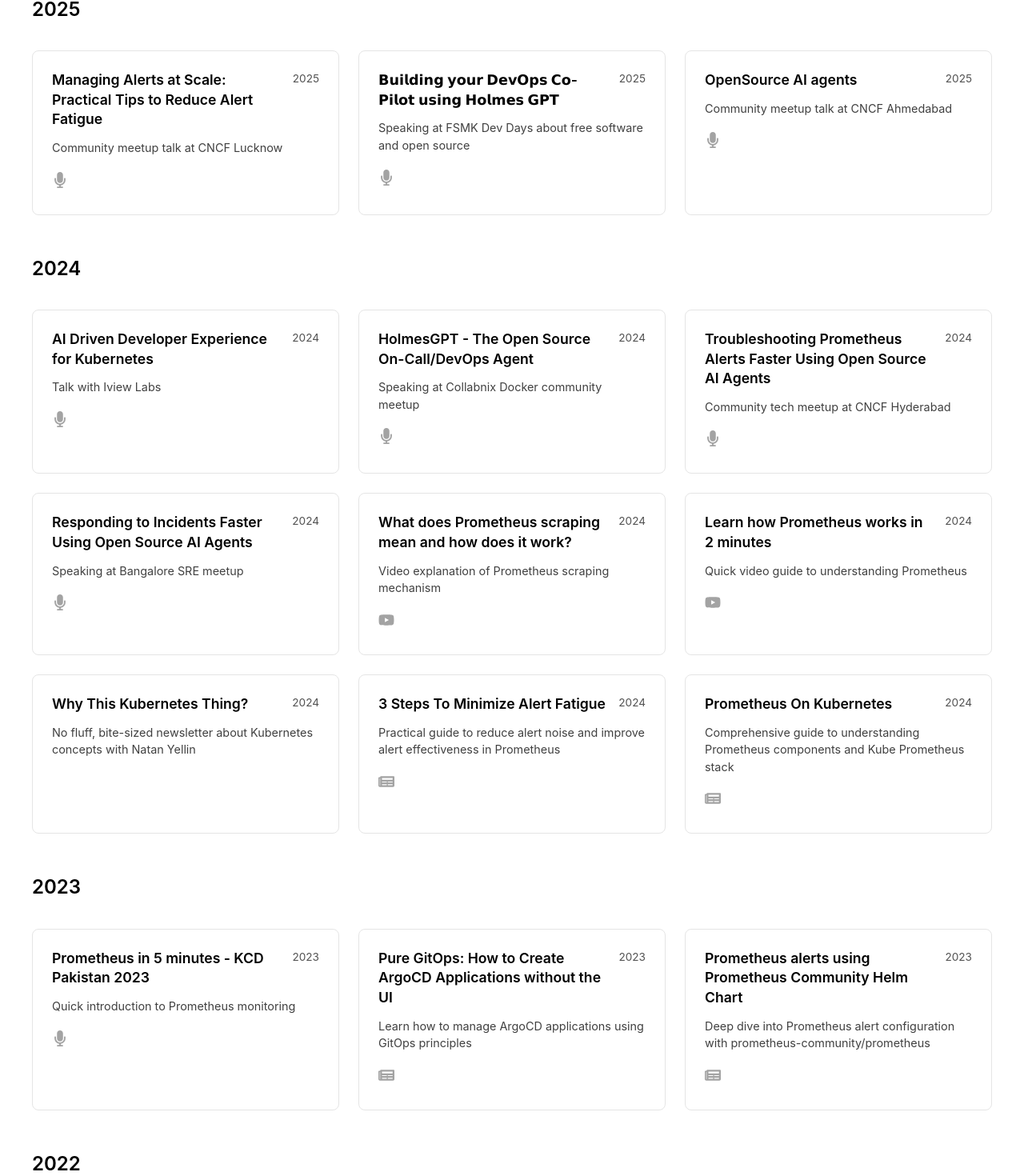
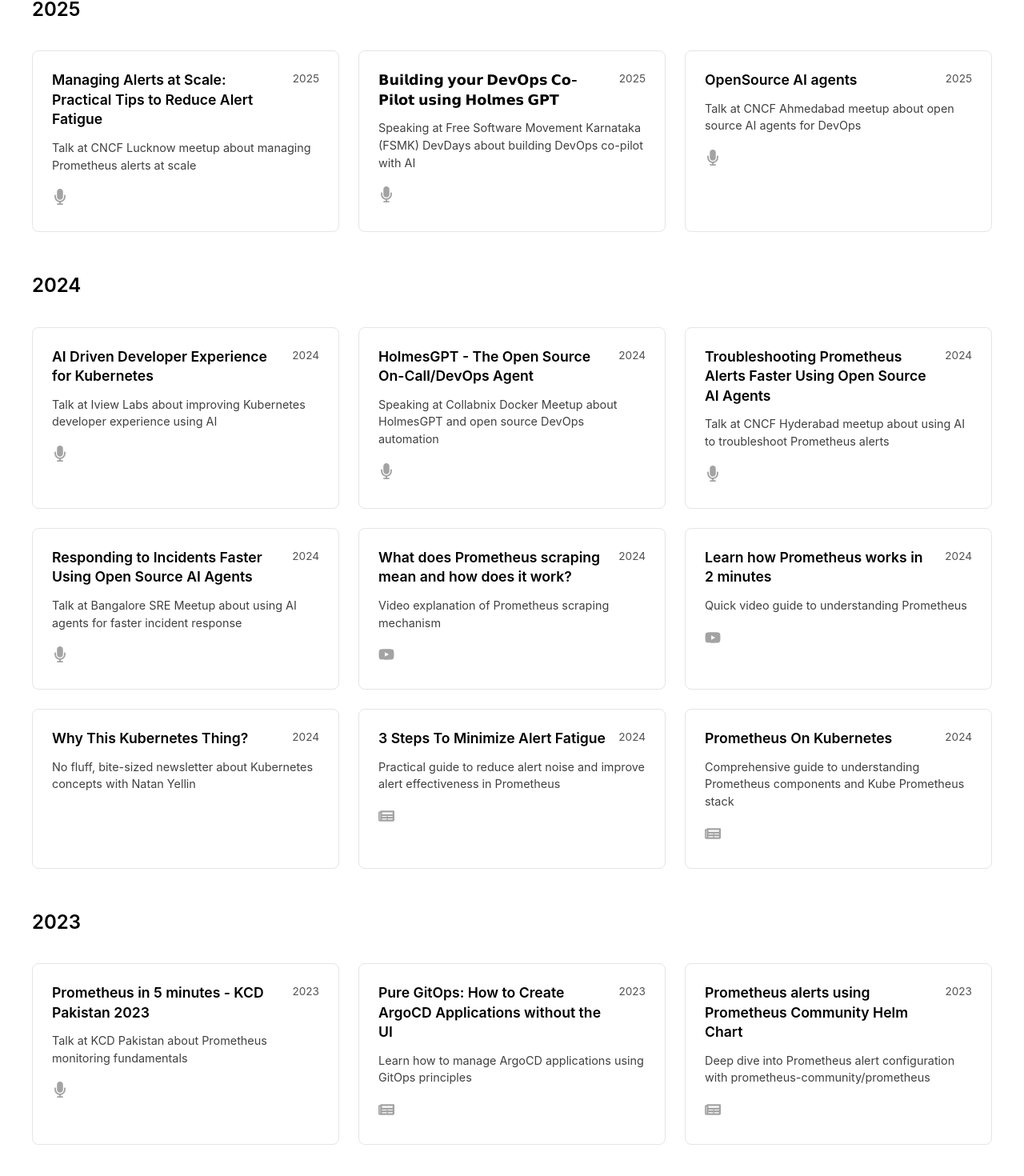
Before and after one commit to pavangudiwada/personal-website, a Next.js app: page /work in a window 1280 px wide. Shown: the part 380-1850 px from the top of the page at 80% size. Built offline with nearby package versions, Linux system fonts and the light colour scheme.

Commit message:
Updated talk titles

```diff
--- a/src/app/work/page.js
+++ b/src/app/work/page.js
@@ -14,63 +14,63 @@ const workItems = [
     // Talks
     {
         title: "Managing Alerts at Scale: Practical Tips to Reduce Alert Fatigue",
-        description: "Community meetup talk at CNCF Lucknow",
+        description: "Talk at CNCF Lucknow meetup about managing Prometheus alerts at scale",
         category: "talks",
         year: "2025",
         link: "https://x.com/cncglucknow/status/1927261542304686226"
     },
     {
         title: "𝗕𝘂𝗶𝗹𝗱𝗶𝗻𝗴 𝘆𝗼𝘂𝗿 𝗗𝗲𝘃𝗢𝗽𝘀 𝗖𝗼-𝗣𝗶𝗹𝗼𝘁 𝘂𝘀𝗶𝗻𝗴 𝗛𝗼𝗹𝗺𝗲𝘀 𝗚𝗣𝗧",
-        description: "Speaking at FSMK Dev Days about free software and open source",
+        description: "Speaking at Free Software Movement Karnataka (FSMK) DevDays about building DevOps co-pilot with AI",
         category: "talks",
         year: "2025",
         link: "https://www.linkedin.com/posts/pavangudiwada_fsmkdevdays-freesoftware-opensource-activity-7285328874886901760-ZV9i"
     },
     {
         title: "OpenSource AI agents",
-        description: "Community meetup talk at CNCF Ahmedabad",
+        description: "Talk at CNCF Ahmedabad meetup about open source AI agents for DevOps",
         category: "talks",
         year: "2025",
         link: "https://www.linkedin.com/posts/pavangudiwada_had-a-great-time-attending-and-speaking-at-activity-7276158792235409408-rtty"
     },
     {
         title: "AI Driven Developer Experience for Kubernetes",
-        description: "Talk with Iview Labs",
+        description: "Talk at Iview Labs about improving Kubernetes developer experience using AI",
         category: "talks",
         year: "2024",
         link: "https://www.linkedin.com/posts/pavangudiwada_kubernetes-ai-developerexperience-activity-7239117047090036736-2kVT"
     },
     {
         title: "HolmesGPT - The Open Source On-Call/DevOps Agent",
-        description: "Speaking at Collabnix Docker community meetup",
+        description: "Speaking at Collabnix Docker Meetup about HolmesGPT and open source DevOps automation",
         category: "talks",
         year: "2024",
         link: "https://www.linkedin.com/posts/ajeetsraina_opensource-devops-kubernetes-activity-7229002694198239232-nQkx"
     },
     {
         title: "Troubleshooting Prometheus Alerts Faster Using Open Source AI Agents",
-        description: "Community tech meetup at CNCF Hyderabad",
+        description: "Talk at CNCF Hyderabad meetup about using AI to troubleshoot Prometheus alerts",
         category: "talks",
         year: "2024",
         link: "https://www.linkedin.com/posts/cncf-hyderabad_cncfhyderabad-techmeetup-community-activity-7222850817555324928-lhC9"
     },
     {
         title: "Responding to Incidents Faster Using Open Source AI Agents",
-        description: "Speaking at Bangalore SRE meetup",
+        description: "Talk at Bangalore SRE Meetup about using AI agents for faster incident response",
         category: "talks",
         year: "2024",
         link: "https://www.linkedin.com/posts/pavangudiwada_bangalore-sre-july-month-meetup-sat-jul-activity-7217009452099493888-tS4-"
     },
     {
         title: "Prometheus in 5 minutes - KCD Pakistan 2023",
-        description: "Quick introduction to Prometheus monitoring",
+        description: "Talk at KCD Pakistan about Prometheus monitoring fundamentals",
         category: "talks",
         year: "2023",
         link: "https://www.youtube.com/watch?v=I6C09vPBpiA"
     },
     {
         title: "Kubernetes-as-a-Service - Ortelius Summit 2022",
-        description: "Discussion about whether Kubernetes-as-a-Service is better for you",
+        description: "Talk at Ortelius Summit about Kubernetes-as-a-Service benefits and considerations",
         category: "talks",
         year: "2022",
         link: "https://www.youtube.com/watch?v=5i1TQEb7c90"
```
